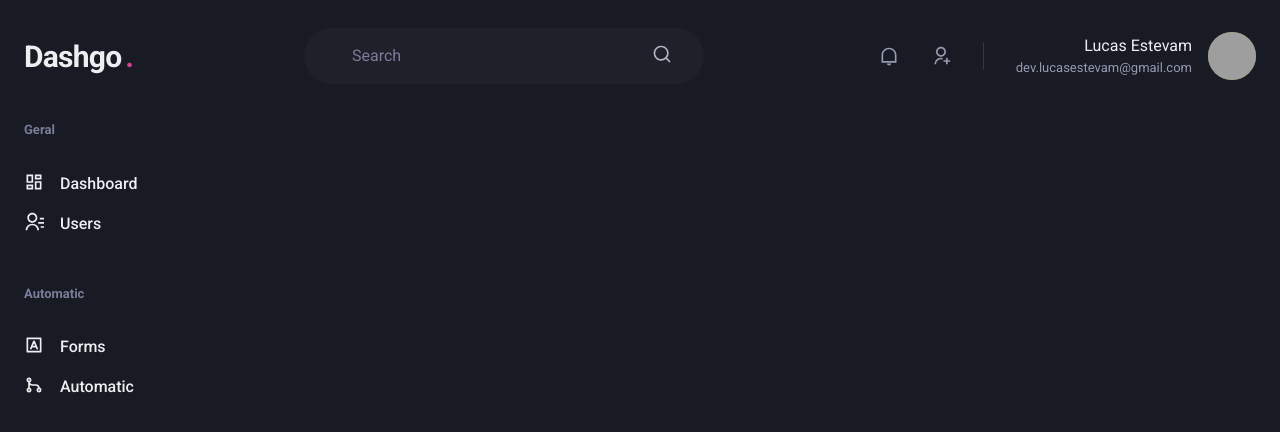
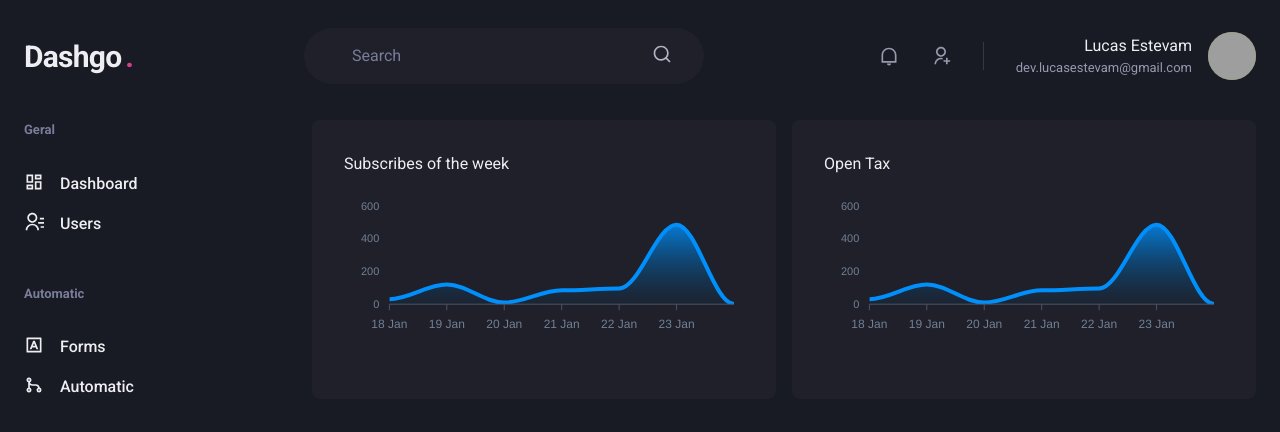
Before and after one commit to tl-lucasestevam/dash-go, a Next.js app: page /dashboard in a window 1280 px wide. Shown: the top 432 px of the page. Built offline with nearby package versions, Linux system fonts and the light colour scheme; grey boxes are pictures that could not be loaded.

Commit message:
:sparkles: Add example graphics

```diff
--- a/package.json
+++ b/package.json
@@ -12,9 +12,11 @@
     "@chakra-ui/react": "^1.7.4",
     "@emotion/react": "^11.7.1",
     "@emotion/styled": "^11.6.0",
+    "apexcharts": "^3.33.0",
     "framer-motion": "^6.2.1",
     "next": "12.0.8",
     "react": "17.0.2",
+    "react-apexcharts": "^1.3.9",
     "react-dom": "17.0.2",
     "react-icons": "^4.3.1"
   },
--- a/src/pages/dashboard.tsx
+++ b/src/pages/dashboard.tsx
@@ -1,6 +1,61 @@
-import { Flex } from "@chakra-ui/react";
+import { Box, Flex, SimpleGrid, Text, theme } from "@chakra-ui/react";
+import dynamic from "next/dynamic";
 import { NextPage } from "next";
 import { Header, Sidebar } from "../components";
+import { ApexOptions } from "apexcharts";
+const Chart = dynamic(() => import("react-apexcharts"), {
+  ssr: false,
+});
+
+const options: ApexOptions = {
+  chart: {
+    toolbar: {
+      show: false,
+    },
+    zoom: {
+      enabled: false,
+    },
+    foreColor: theme.colors.gray[500],
+  },
+  grid: {
+    show: false,
+  },
+  dataLabels: {
+    enabled: false,
+  },
+  tooltip: {
+    enabled: false,
+  },
+  xaxis: {
+    type: "datetime",
+    axisBorder: {
+      color: theme.colors.gray[600],
+    },
+    axisTicks: {
+      color: theme.colors.gray[600],
+    },
+    categories: [
+      "2021-01-18T00:00:00.000Z",
+      "2021-01-19T00:00:00.000Z",
+      "2021-01-20T00:00:00.000Z",
+      "2021-01-21T00:00:00.000Z",
+      "2021-01-22T00:00:00.000Z",
+      "2021-01-23T00:00:00.000Z",
+      "2021-01-24T00:00:00.000Z",
+    ],
+  },
+  fill: {
+    opacity: 0.3,
+    type: "gradient",
+    gradient: {
+      shade: "dark",
+      opacityFrom: 0.9,
+      opacityTo: 0.3,
+    },
+  },
+};
+
+const series = [{ name: "series1", data: [31, 120, 10, 85, 96, 485, 1] }];
 
 const Dashboard: NextPage = () => {
   return (
@@ -8,6 +63,16 @@
       <Header />
       <Flex w="100%" my={6} maxWidth={1480} mx="auto" px={6}>
         <Sidebar />
+        <SimpleGrid flex={1} gap={4} minChildWidth="320px" align="flex-start">
+          <Box p={8} bg="gray.800" borderRadius={8} pb={4}>
+            <Text>Subscribes of the week</Text>
+            <Chart type="area" height={160} options={options} series={series} />
+          </Box>
+          <Box p={8} bg="gray.800" borderRadius={8} pb={4}>
+            <Text>Open Tax</Text>
+            <Chart type="area" height={160} options={options} series={series} />
+          </Box>
+        </SimpleGrid>
       </Flex>
     </Flex>
   );
```
Also changed, not shown: 1 other file (tests, documents, lock files or other folders).
